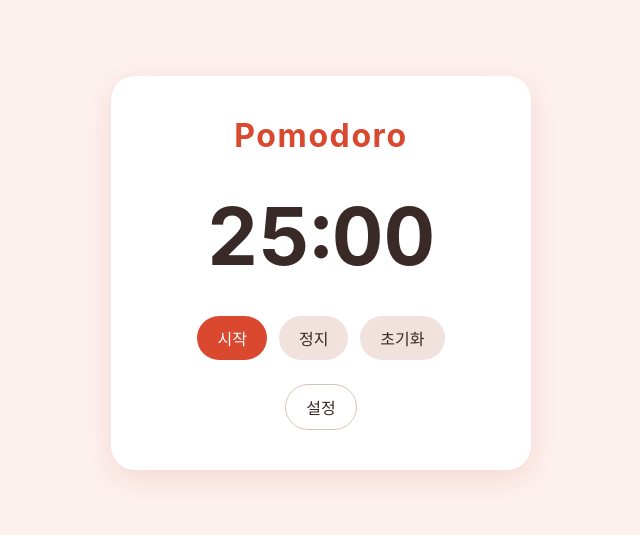
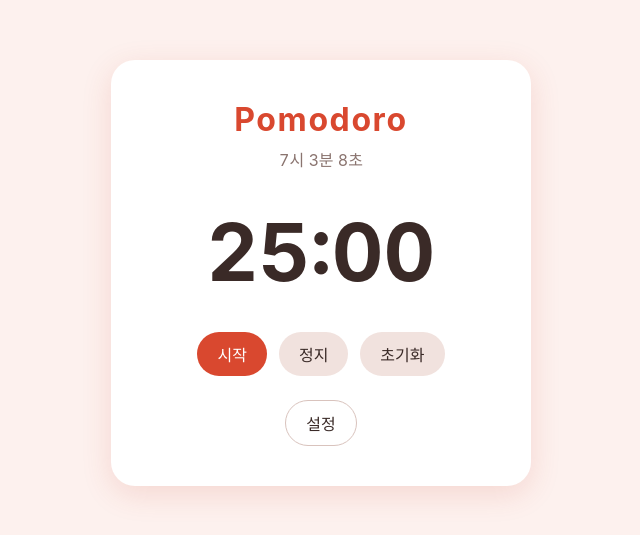
Before and after one commit to sangsungkim/pomodoro-timer-web, a plain HTML site: page index.html in a window 1280 px wide. Shown: the part 127-662 px from the top of the page, without its empty margins (319-959 px from the left). Drawn offline with Linux system fonts and the light colour scheme.

Commit message:
클로드 권한 설정 + 현재 시간 기능 추가

```diff
--- a/index.css
+++ b/index.css
@@ -29,6 +29,13 @@ h1 {
   font-size: 2rem;
   color: #d9482f;
   letter-spacing: 0.05em;
+}
+
+.clock {
+  margin-top: 8px;
+  font-size: 1rem;
+  color: #8a746f;
+  font-variant-numeric: tabular-nums;
 }
 
 .timer {
--- a/index.html
+++ b/index.html
@@ -9,6 +9,7 @@
 <body>
   <main class="container">
     <h1>Pomodoro</h1>
+    <div class="clock" aria-label="현재 시간"></div>
 
     <div class="timer" role="timer" aria-live="off">25:00</div>
 
--- a/script.js
+++ b/script.js
@@ -53,4 +53,12 @@ window.addEventListener('storage', (e) => {
   resetTimer();
 });
 
+const clockEl = document.querySelector('.clock');
+
+function renderClock() {
+  clockEl.textContent = new Date().toLocaleTimeString('ko-KR', { hour12: false });
+}
+
 render();
+renderClock();
+setInterval(renderClock, 1000);
```
Also changed, not shown: .claude/settings.json (added).
